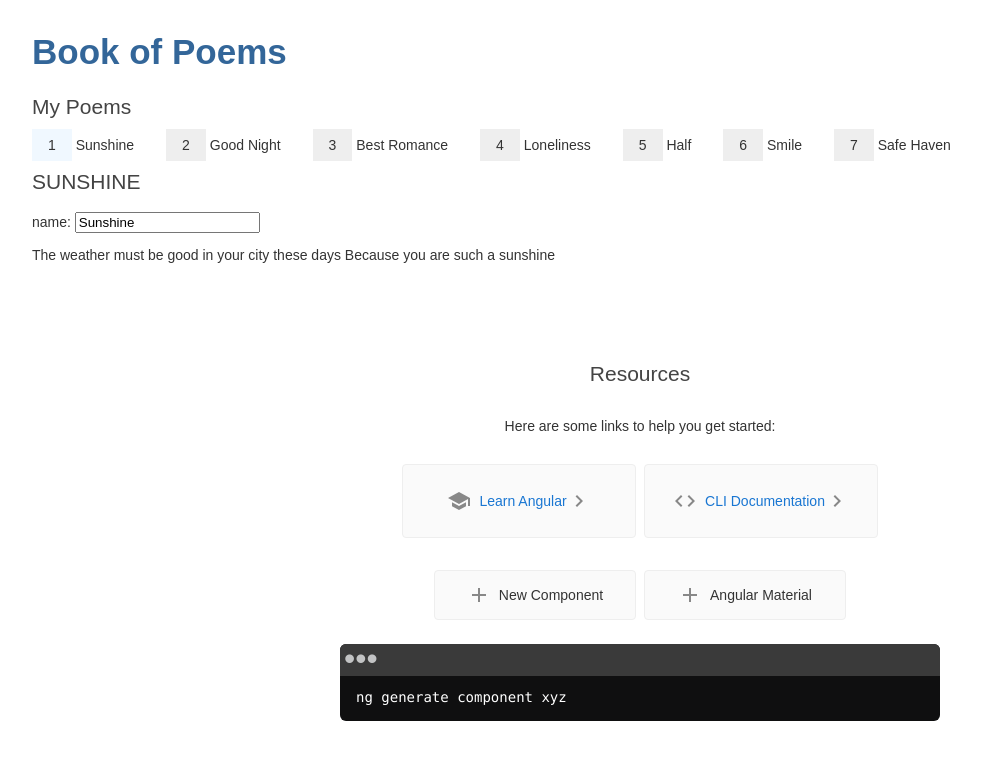
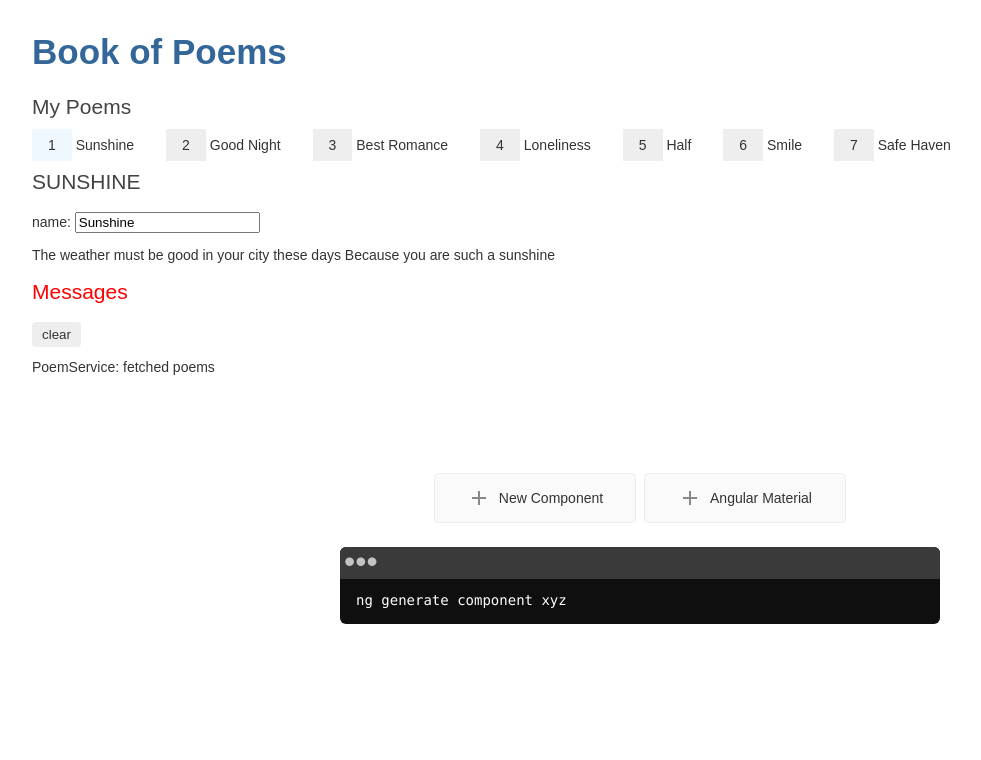
Before and after one commit to kenhua-l/book-of-poems, an Angular app: page / in a window 1280 px wide. Shown: the top 760 px of the page, without its empty margins (0-981 px from the left). Built offline with nearby package versions, Linux system fonts and the light colour scheme.

Commit message:
messages component and service

```diff
--- a/src/app/app.component.html
+++ b/src/app/app.component.html
@@ -1,5 +1,6 @@
 <h1>{{title}}</h1>
 <app-poems></app-poems>
+<app-messages></app-messages>
 <style>
   :host {
     font-family: -apple-system, BlinkMacSystemFont, "Segoe UI", Roboto, Helvetica, Arial, sans-serif, "Apple Color Emoji", "Segoe UI Emoji", "Segoe UI Symbol";
@@ -64,17 +65,6 @@
     width: 168px;
   }
 
-  a,
-  a:visited,
-  a:hover {
-    color: #1976d2;
-    text-decoration: none;
-  }
-
-  a:hover {
-    color: #125699;
-  }
-
   .terminal {
     position: relative;
     width: 80%;
@@ -117,30 +107,6 @@
 </style>
 
 <div class="content" role="main">
-
-  <!-- Resources -->
-  <h2>Resources</h2>
-  <p>Here are some links to help you get started:</p>
-
-  <div class="card-container">
-    <a class="card" target="_blank" rel="noopener" href="https://angular.io/tutorial">
-      <svg class="material-icons" xmlns="http://www.w3.org/2000/svg" width="24" height="24" viewBox="0 0 24 24"><path d="M5 13.18v4L12 21l7-3.82v-4L12 17l-7-3.82zM12 3L1 9l11 6 9-4.91V17h2V9L12 3z"/></svg>
-
-      <span>Learn Angular</span>
-
-      <svg class="material-icons" xmlns="http://www.w3.org/2000/svg" width="24" height="24" viewBox="0 0 24 24"><path d="M10 6L8.59 7.41 13.17 12l-4.58 4.59L10 18l6-6z"/></svg>
-    </a>
-
-    <a class="card" target="_blank" rel="noopener" href="https://angular.io/cli">
-      <svg class="material-icons" xmlns="http://www.w3.org/2000/svg" width="24" height="24" viewBox="0 0 24 24"><path d="M9.4 16.6L4.8 12l4.6-4.6L8 6l-6 6 6 6 1.4-1.4zm5.2 0l4.6-4.6-4.6-4.6L16 6l6 6-6 6-1.4-1.4z"/></svg>
-
-      <span>CLI Documentation</span>
-
-      <svg class="material-icons" xmlns="http://www.w3.org/2000/svg" width="24" height="24" viewBox="0 0 24 24"><path d="M10 6L8.59 7.41 13.17 12l-4.58 4.59L10 18l6-6z"/></svg>
-    </a>
-
-  </div>
-
   <!-- Next Steps -->
   <input type="hidden" #selection>
   <div class="card-container">
--- a/src/app/app.module.ts
+++ b/src/app/app.module.ts
@@ -6,12 +6,14 @@
 import { AppComponent } from './app.component';
 import { PoemsComponent } from './poems/poems.component';
 import { PoemDetailComponent } from './poem-detail/poem-detail.component';
+import { MessagesComponent } from './messages/messages.component';
 
 @NgModule({
   declarations: [
     AppComponent,
     PoemsComponent,
-    PoemDetailComponent
+    PoemDetailComponent,
+    MessagesComponent
   ],
   imports: [
     BrowserModule,
--- /dev/null
+++ b/src/app/message.service.ts
@@ -0,0 +1,17 @@
+import { Injectable } from '@angular/core';
+
+@Injectable({
+  providedIn: 'root'
+})
+export class MessageService {
+  messages: string[] = [];
+
+  add(message: string) {
+    this.messages.push(message);
+  }
+
+  clear() {
+    this.messages = [];
+  }
+  constructor() { }
+}
--- /dev/null
+++ b/src/app/messages/messages.component.html
@@ -0,0 +1,10 @@
+<div *ngIf="messageService.messages.length">
+  <h2>Messages</h2>
+  <button class="clear"
+          (click)="messageService.clear()">
+          clear
+  </button>
+  <div *ngFor="let message of messageService.messages">
+    {{message}}
+  </div>
+</div>
--- /dev/null
+++ b/src/app/messages/messages.component.scss
@@ -0,0 +1,35 @@
+/* MessagesComponent's private CSS styles */
+h2 {
+  color: red;
+  font-family: Arial, Helvetica, sans-serif;
+  font-weight: lighter;
+}
+body {
+  margin: 2em;
+}
+body, input[text], button {
+  color: crimson;
+  font-family: Cambria, Georgia;
+}
+
+button {
+  &.clear {
+    font-family: Arial;
+    background-color: #eee;
+    border: none;
+    padding: 5px 10px;
+    border-radius: 4px;
+    cursor: pointer;
+    cursor: hand;
+    color: #333;
+    margin-bottom: 12px;
+  }
+  &:hover {
+    background-color: #cfd8dc;
+  }
+  &:disabled {
+    background-color: #eee;
+    color: #aaa;
+    cursor: auto;
+  }
+}
--- /dev/null
+++ b/src/app/messages/messages.component.ts
@@ -0,0 +1,15 @@
+import { Component, OnInit } from '@angular/core';
+import { MessageService } from '../message.service';
+@Component({
+  selector: 'app-messages',
+  templateUrl: './messages.component.html',
+  styleUrls: ['./messages.component.scss']
+})
+export class MessagesComponent implements OnInit {
+
+  constructor(public messageService: MessageService) { }
+
+  ngOnInit(): void {
+  }
+
+}
--- a/src/app/poem.service.ts
+++ b/src/app/poem.service.ts
@@ -2,14 +2,18 @@
 import { Poem } from './poem';
 import { POEMS } from './mock-poems';
 import { Observable,  of } from 'rxjs';
+import { MessageService } from './message.service';
+
 @Injectable({
   providedIn: 'root'
 })
+
 export class PoemService {
 
-  constructor() { }
+  constructor(private messageService: MessageService) { }
 
   getPoems(): Observable<Poem[]> {
+    this.messageService.add('PoemService: fetched poems');
     return of(POEMS);
   }
 }
--- a/src/app/poems/poems.component.ts
+++ b/src/app/poems/poems.component.ts
@@ -1,6 +1,7 @@
 import { Component, OnInit } from '@angular/core';
 import { Poem } from '../poem';
 import { PoemService } from '../poem.service';
+import { MessageService } from '../message.service';
 
 @Component({
   selector: 'app-poems',
@@ -11,7 +12,7 @@
   poems: Poem[];
   selectedPoem: Poem;
 
-  constructor(private poemService: PoemService) { }
+  constructor(private poemService: PoemService, private messageService: MessageService) { }
 
   getPoems(): void {
     this.poemService.getPoems()
@@ -25,5 +26,6 @@
 
   onSelect(poem: Poem): void {
     this.selectedPoem = poem;
+    this.messageService.add(`PoemsComponent: Selected ${poem.name}`);
   }
 }
```
Also changed, not shown: 2 other files (tests, documents, lock files or other folders).
